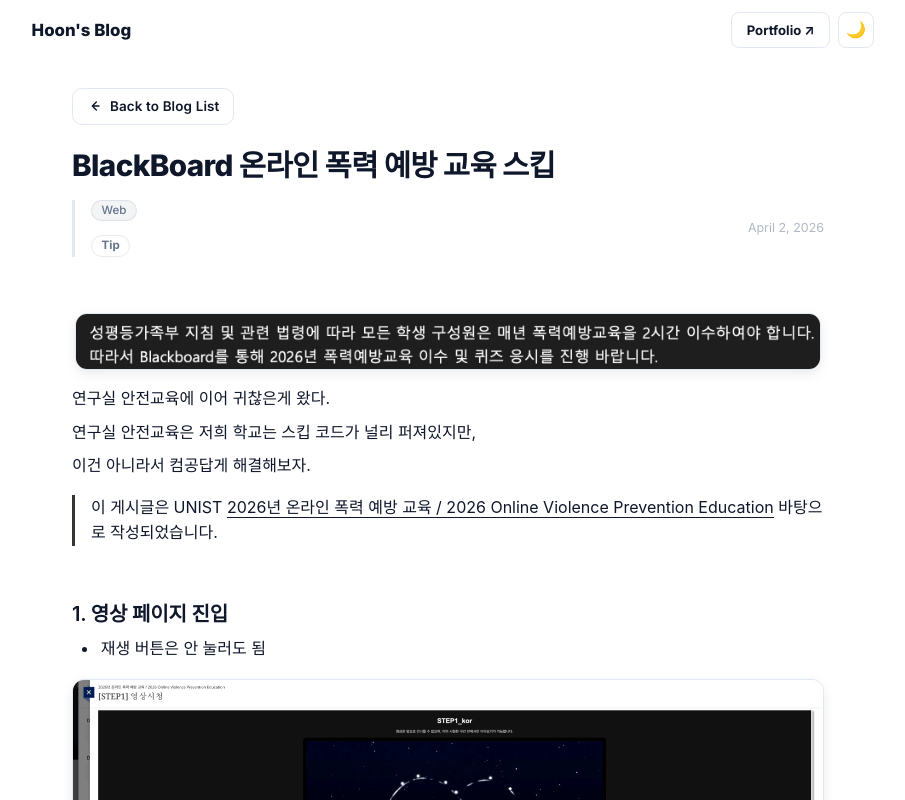
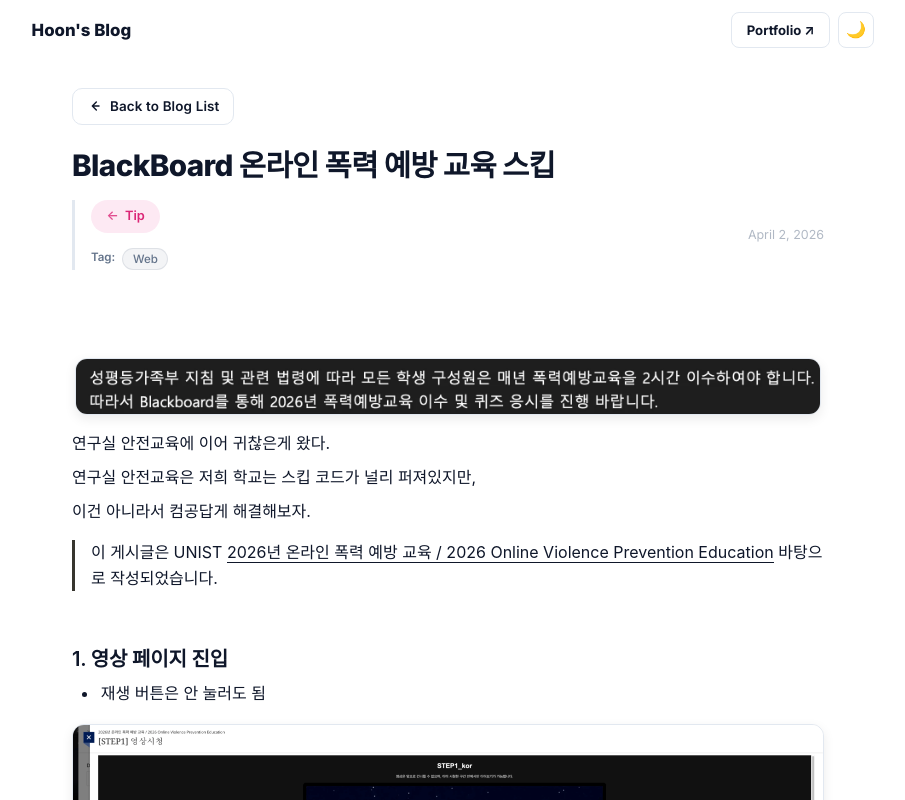
Before and after one commit to hoonably/jeonghoonpark.com, a Next.js app: page /blog/blackboard-skip in a window 1280 px wide. Shown: the top 800 px of the page, without its empty margins (192-1097 px from the left). Built offline with nearby package versions, Linux system fonts and the light colour scheme.

Commit message:
feat: implement horizontal scroll-based blog list

```diff
--- a/app/blog.css
+++ b/app/blog.css
@@ -2,10 +2,12 @@
    Blog Page
    ========================================================= */
 .blog-page {
+  display: flex;
+  flex-direction: column;
   min-height: calc(100vh - var(--navbar-height));
   max-width: 800px;
   margin: 0 auto;
-  padding: 3.5rem 1.5rem 6rem;
+  padding: 3.5rem 1.5rem 0;
 }
 
 .blog-post-page {
@@ -104,6 +106,10 @@
 /* Category section */
 .blog-category-section {
   margin-bottom: 2.5rem;
+}
+
+.blog-content {
+  flex: 1;
 }
 
 .blog-category-header {
@@ -267,6 +273,29 @@
   font-size: 0.95rem;
 }
 
+/* Horizontal Scroll Pagination */
+.blog-scroll-container {
+  display: flex;
+  overflow-x: auto;
+  scroll-snap-type: x mandatory;
+  scroll-behavior: smooth;
+  -ms-overflow-style: none;
+  scrollbar-width: none;
+  margin: 0 -0.5rem;
+}
+
+.blog-scroll-container::-webkit-scrollbar {
+  display: none;
+}
+
+.blog-page-slide {
+  flex: 0 0 100%;
+  width: 100%;
+  scroll-snap-align: start;
+  padding: 0 0.5rem;
+  box-sizing: border-box;
+}
+
 @media (max-width: 768px) {
   .blog-page {
     padding: 2rem 1.25rem 4rem;
--- a/app/blog/BlogClientPage.tsx
+++ b/app/blog/BlogClientPage.tsx
@@ -1,6 +1,8 @@
 "use client";
 
-import { useState, useMemo } from "react";
+import { useState, useMemo, useEffect, Suspense, useRef } from "react";
+import React from "react";
+import { useSearchParams } from "next/navigation";
 import Link from "next/link";
 import Footer from "@/components/layout/Footer";
 import { formatYmdForDisplay } from "@/app/lib/date";
@@ -15,19 +17,7 @@
   excerpt: string;
 };
 
-const CATEGORY_COLORS: Record<string, { bg: string; text: string }> = {
-  Study: { bg: "rgba(37,99,235,0.12)", text: "#2563eb" },
-  Algorithm: { bg: "rgba(124,58,237,0.12)", text: "#7c3aed" },
-  Talk: { bg: "rgba(16,185,129,0.12)", text: "#10b981" },
-  Review: { bg: "rgba(245,158,11,0.12)", text: "#f59e0b" },
-  Project: { bg: "rgba(239,68,68,0.12)", text: "#ef4444" },
-  Tip: { bg: "rgba(236,72,153,0.12)", text: "#db2777" },
-  "Paper Review": { bg: "rgba(245,158,11,0.12)", text: "#f59e0b" },
-};
-
-function getCategoryStyle(category: string) {
-  return CATEGORY_COLORS[category] ?? { bg: "rgba(100,116,139,0.12)", text: "#64748b" };
-}
+import { getCategoryStyle } from "@/app/lib/blog";
 
 function formatDate(dateStr: string) {
   if (!dateStr) return "";
@@ -46,13 +36,40 @@
   showHeader: boolean;
 }) {
   const [page, setPage] = useState(0);
+  const scrollRef = React.useRef<HTMLDivElement>(null);
   const totalPages = Math.ceil(posts.length / PAGE_SIZE);
-  // showHeader는 activeCategory === "All"일 때 true입니다.
-  // 즉, 특정 카테고리를 눌렀을 때는 페이지네이션 없이 전체를 보여줍니다.
   const isPaginated = showHeader;
-  const paginated = isPaginated
-    ? posts.slice(page * PAGE_SIZE, page * PAGE_SIZE + PAGE_SIZE)
-    : posts;
+
+  // Split posts into pages if paginated
+  const pages = useMemo(() => {
+    if (!isPaginated) return [posts];
+    const chunks = [];
+    for (let i = 0; i < posts.length; i += PAGE_SIZE) {
+      chunks.push(posts.slice(i, i + PAGE_SIZE));
+    }
+    return chunks;
+  }, [posts, isPaginated]);
+
+  // Sync page state with scroll position
+  const handleScroll = () => {
+    if (!scrollRef.current || !isPaginated) return;
+    const { scrollLeft, clientWidth } = scrollRef.current;
+    const newPage = Math.round(scrollLeft / clientWidth);
+    if (newPage !== page) {
+      setPage(newPage);
+    }
+  };
+
+  // Scroll to page when button is clicked
+  const goToPage = (idx: number) => {
+    if (!scrollRef.current) return;
+    scrollRef.current.scrollTo({
+      left: idx * scrollRef.current.clientWidth,
+      behavior: "smooth",
+    });
+    setPage(idx);
+  };
+
   const style = getCategoryStyle(category);
 
   return (
@@ -69,8 +86,15 @@
         </div>
       )}
 
+      <div
+        className={isPaginated ? "blog-scroll-container" : ""}
+        ref={scrollRef}
+        onScroll={handleScroll}
+      >
+        {pages.map((pagePosts, idx) => (
+          <div key={idx} className={isPaginated ? "blog-page-slide" : ""}>
             <ul className="blog-post-list">
-        {paginated.map((post) => (
+              {pagePosts.map((post) => (
                 <li key={post.slug}>
                   <Link href={`/blog/${post.slug}`} className="blog-post-row">
                     <div className="blog-post-row-left">
@@ -90,6 +114,9 @@
                 </li>
               ))}
             </ul>
+          </div>
+        ))}
+      </div>
 
       {isPaginated && totalPages > 1 && (
         <div className="blog-pagination">
@@ -97,7 +124,7 @@
             <button
               key={i}
               className={`blog-page-btn${page === i ? " active" : ""}`}
-              onClick={() => setPage(i)}
+              onClick={() => goToPage(i)}
               aria-label={`Page ${i + 1}`}
             >
               {i + 1}
@@ -109,8 +136,18 @@
   );
 }
 
-export default function BlogClientPage({ posts }: { posts: BlogPost[] }) {
+function BlogContent({ posts }: { posts: BlogPost[] }) {
+  const searchParams = useSearchParams();
+  const categoryParam = searchParams.get("category");
+
   const [activeCategory, setActiveCategory] = useState<string>("All");
+
+  // Sync activeCategory with query param
+  useEffect(() => {
+    if (categoryParam) {
+      setActiveCategory(categoryParam);
+    }
+  }, [categoryParam]);
 
   const categories = useMemo(() => {
     const cats = Array.from(new Set(posts.map((p) => p.category)));
@@ -119,7 +156,8 @@
 
   const grouped = useMemo(() => {
     if (activeCategory !== "All") {
-      return { [activeCategory]: posts.filter((p) => p.category === activeCategory) };
+      const filtered = posts.filter((p) => p.category === activeCategory);
+      return filtered.length > 0 ? { [activeCategory]: filtered } : {};
     }
     const map: Record<string, BlogPost[]> = {};
     for (const post of posts) {
@@ -173,3 +211,11 @@
     </main>
   );
 }
+
+export default function BlogClientPage({ posts }: { posts: BlogPost[] }) {
+  return (
+    <Suspense fallback={<div>Loading blog...</div>}>
+      <BlogContent posts={posts} />
+    </Suspense>
+  );
+}
--- a/app/blog/[post]/page.tsx
+++ b/app/blog/[post]/page.tsx
@@ -10,6 +10,7 @@
 import "../notion.css";
 import "../navigation.css";
 import "katex/dist/katex.min.css";
+import { getCategoryStyle } from "@/app/lib/blog";
 import Giscus from "./Giscus";
 import Footer from "@/components/layout/Footer";
 
@@ -71,23 +72,33 @@
 
         <h1 className="blog-hero-title">{title || "Untitled"}</h1>
 
-        {/* Post Metadata Row */}
         <div className="blog-post-row" style={{ borderBottom: "none", padding: "0", marginTop: "1rem" }}>
           <div className="blog-post-row-left">
+            {category && (
+              <div style={{ display: "flex", alignItems: "center", gap: "0.5rem", marginBottom: "0.6rem" }}>
+                <Link
+                  href={`/blog?category=${category}`}
+                  className="blog-pill active category-link"
+                  style={{
+                    background: getCategoryStyle(category).bg,
+                    color: getCategoryStyle(category).text,
+                    border: "1.5px solid transparent",
+                    textDecoration: "none"
+                  }}
+                >
+                  <span style={{ marginRight: "0.4rem", opacity: 0.8 }}>←</span>
+                  {category}
+                </Link>
+              </div>
+            )}
             {tagList.length > 0 && (
               <div className="blog-post-tags-row">
+                <span style={{ fontSize: "0.72rem", color: "var(--color-text-muted)", fontWeight: 600, marginRight: "0.15rem" }}>Tag:</span>
                 {tagList.map((tag: string) => (
-                  <span key={tag} className="blog-post-tag">{tag}</span>
+                  <span key={tag} className="blog-post-tag" style={{ fontSize: "0.72rem" }}>{tag}</span>
                 ))}
               </div>
             )}
-            <div style={{ display: "flex", alignItems: "center", gap: "0.5rem", marginTop: "0.5rem" }}>
-              {category && (
-                 <span className="blog-post-tag" style={{ background: "transparent", fontWeight: 700 }}>
-                   {category}
-                 </span>
-              )}
-            </div>
           </div>
           <time className="blog-post-date">{dateStr}</time>
         </div>
@@ -169,8 +180,8 @@
         <PostNavigation currentSlug={resolvedParams.post} category={category} />
 
         <Giscus />
-        <Footer />
       </article>
+      <Footer />
     </main>
   );
 }
--- a/app/blog/navigation.css
+++ b/app/blog/navigation.css
@@ -87,3 +87,12 @@
     flex-direction: column;
   }
 }
+
+.category-link {
+  transition: color 0.2s ease;
+}
+
+.category-link:hover {
+  border: 1.5px solid var(--color-accent) !important;
+  transform: translateY(-1px);
+}
--- /dev/null
+++ b/app/lib/blog.ts
@@ -0,0 +1,13 @@
+export const CATEGORY_COLORS: Record<string, { bg: string; text: string }> = {
+  Study: { bg: "rgba(37,99,235,0.12)", text: "#2563eb" },
+  Algorithm: { bg: "rgba(124,58,237,0.12)", text: "#7c3aed" },
+  Talk: { bg: "rgba(16,185,129,0.12)", text: "#10b981" },
+  Review: { bg: "rgba(245,158,11,0.12)", text: "#f59e0b" },
+  Project: { bg: "rgba(239,68,68,0.12)", text: "#ef4444" },
+  Tip: { bg: "rgba(236,72,153,0.12)", text: "#db2777" },
+  "Paper Review": { bg: "rgba(245,158,11,0.12)", text: "#f59e0b" },
+};
+
+export function getCategoryStyle(category: string) {
+  return CATEGORY_COLORS[category] ?? { bg: "rgba(100,116,139,0.12)", text: "#64748b" };
+}
```
Lines whose indentation alone changed are shown as unchanged.
